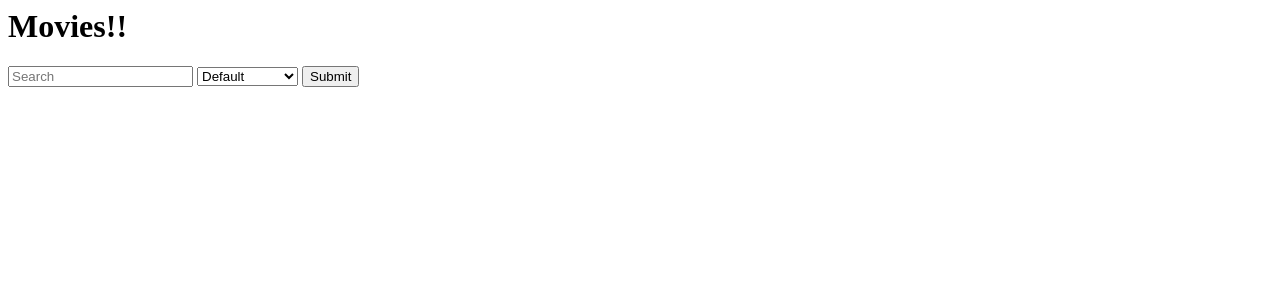
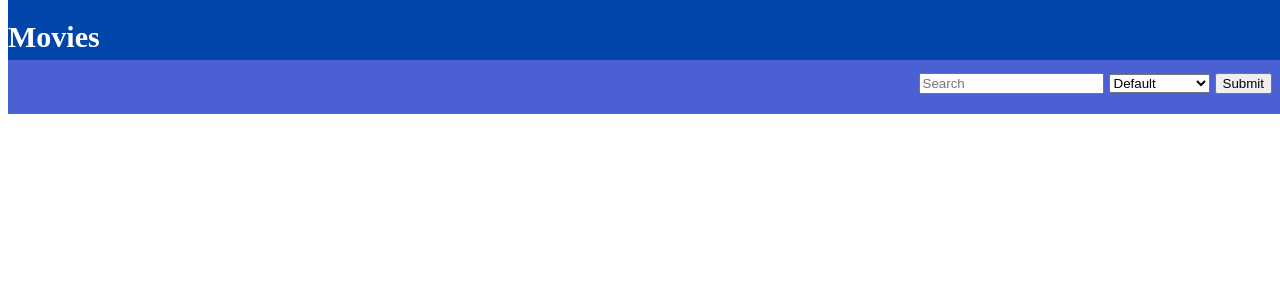
Before and after one commit to Danieldosti51/COMP0022_group1, a PHP site: page / in a window 1280 px wide. Shown: the top 300 px of the page. Run offline with PHP 8.4, Linux system fonts and the light colour scheme; data that the repository does not hold is empty.

Commit message:
Added styling to the index page, made the list echo into a table form

```diff
--- /dev/null
+++ b/src/css/index_style.css
@@ -0,0 +1,35 @@
+.header {
+    overflow: hidden;
+    text-align: left;
+    background: hsl(216, 97%, 34%);
+    color: white;
+    font-size:15px;
+    position: fixed; /* Set the navbar to fixed position */
+    top: 0; /* Position the navbar at the top of the page */
+    width: 100%; /* Full width */
+
+}
+.menubar {
+    overflow: hidden;
+    background-color: hsl(231, 60%, 56%);
+    position: fixed; /* Set the navbar to fixed position */
+    top: 60px;
+    width: 100%; /* Full width */
+}
+.searchbar {
+    float: right;
+    border: none;
+    margin-top: 10px;
+    margin-right: 16px;
+    font-size: 20px;
+}
+
+table {
+    margin-top: 120px;
+    width: 100%;
+    background-color: rgb(255, 255, 255);
+}
+
+tr:nth-child(even) {
+    background-color: #d7d7d7;
+}
--- a/src/index.php
+++ b/src/index.php
@@ -1,10 +1,15 @@
 <html>
 	<head>
 		<title>Movies</title>
+		<link rel ="stylesheet" type = "text/css" href = "css/index_style.css">
 	</head>
 	<?php include_once("connection.php") ?>
 	<main>
-		<h1>Movies!!</h1>
+	<div class="header">
+		<h1>Movies</h1>
+	</div>
+	<div class="menubar">
+		<div class="searchbar">
 		<form name="searchbar" method="get">
 			<input type="text" name="q" placeholder="Search" />
 			<select name="Order">
@@ -15,6 +20,8 @@
 			</select>
 			<button type="submit">Submit</button>
 		</form>
+		</div>
+	</div>
 		<?php include_once("movielist.php") ?>
 	</main>
 <html>
--- a/src/movielist.php
+++ b/src/movielist.php
@@ -35,13 +35,14 @@
 	$res = $conn->query($query) or die($conn->error);
 	$rows = $res->num_rows;
 
+	echo "<table>";
 	while ($row = $res->fetch_assoc()) {
 		$id = $row['movieId'];
 		$link = "/movie.php?id=$id";
-		echo
-		"<section class='movie'>
-			<a href={$link}><h2>{$row['title']}</h2></a>
-		</section>";
+		echo "<tr>";
+		echo "<td> <a href={$link}><h3>{$row['title']}</h3></a> </td>";
+		echo "</tr>";
 	}
+	echo "</table>";
 ?>
 </article>
```
